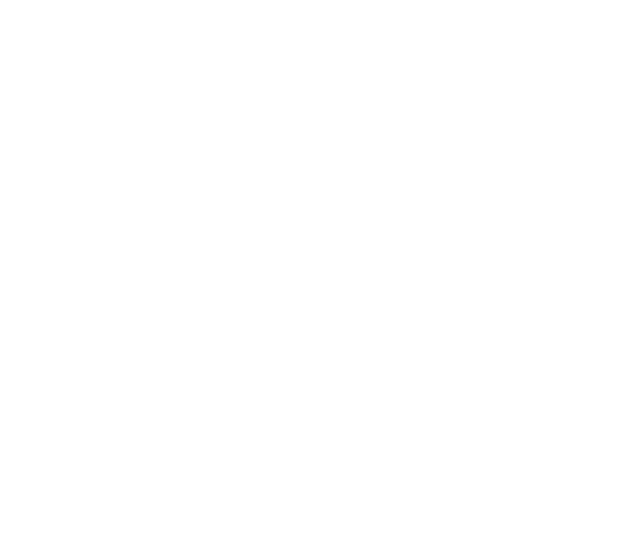
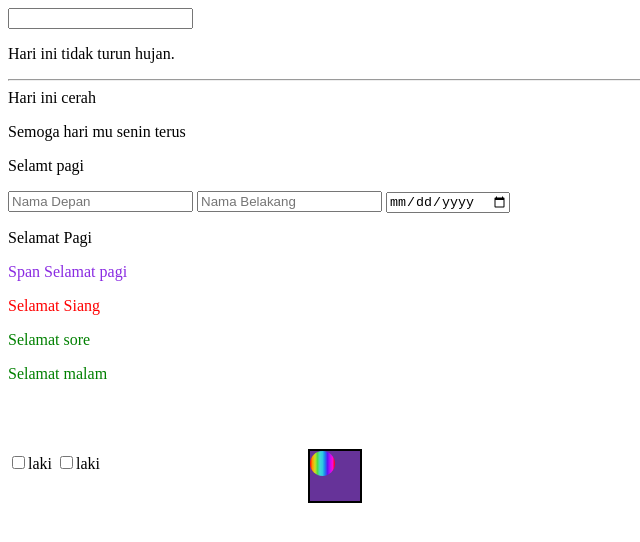
Before and after one commit to RahmadSuryadi99/BelajarWebFrontEnd, a plain HTML site: page Day1/HTML_CSS/index.html in a window 1280 px wide. Shown: the whole page, without its empty margins (0-640 px from the left). Drawn offline with Linux system fonts and the light colour scheme.

Commit message:
belajar Selector CSS day 1

```diff
--- a/Day1/HTML_CSS/index.html
+++ b/Day1/HTML_CSS/index.html
@@ -1,12 +1,63 @@
 <!DOCTYPE html>
 <html lang="en">
+
 <head>
-    <meta charset="UTF-8">
-    <meta http-equiv="X-UA-Compatible" content="IE=edge">
-    <meta name="viewport" content="width=device-width, initial-scale=1.0">
+    <meta charset="UTF-8" />
+    <meta http-equiv="X-UA-Compatible" content="IE=edge" />
+    <meta name="viewport" content="width=device-width, initial-scale=1.0" />
+    <!-- css dan js masuk ke dalam head -->
     <title>Document</title>
+    <!-- contoh styling external css-->
+    <link rel="stylesheet" href="style.css">
+    <!-- contoh styling internal css/inline css -->
+    <!-- <style>
+        p {
+            color: aquamarine;
+        }
+    </style> -->
+    <!-- best practice nya pake eksternal css -->
 </head>
+
 <body>
+    <input>
+    <p class="paragraph">Hari ini tidak turun hujan.</p>
+    <hr />
+    <div>Hari ini cerah</div>
+    <!-- <p class="paragraph" style="color: red;">Semoga hari mu senin terus</p> -->
+    <p class="paragraph kata">Semoga hari mu senin terus</p>
+    <div id="salam" class="paragraph">
+        <p>Selamt pagi</p>
+    </div>
+    <!--
+    <p>tes1</p>
+    <p class="coba">tes2</p>
+    <p id="aja">tes3</p>
+    <p id="aja" class="coba">tes4</p> -->
+
+    <form>
+        <input type="text" placeholder="Nama Depan">
+        <input type="text" placeholder="Nama Belakang">
+        <input type="date">
+    </form>
+
+    <div class="layerSatu">
+        <div class="layerDua positionOne">
+            <p class="salam" id="pSalam">Selamat Pagi</p>
+            <span>Span Selamat pagi</span>
+        </div>
+        <div class="layerDua positionTwo">
+            <div></div>
+            <p class="salam">Selamat Siang</p>
+            <p class="salam">Selamat sore</p>
+            <p class="salam">Selamat malam</p>
+        </div>
+    </div>
+    <div class="kotak">
+        <div class="lingkaran"></div>
+    </div>
+    <input type="checkbox">laki</input>
+    <input type="checkbox">laki</input>
 
 </body>
+
 </html>
--- /dev/null
+++ b/Day1/HTML_CSS/latihan/style.css
@@ -0,0 +1,85 @@
+p{
+    color: yellow;
+}
+/* div p{
+    color: black;
+} */
+/*
+div div p{
+    color: red;
+} */
+.layerSatu{
+    color: black;
+}
+/*
+p {
+    color: yellow;
+}
+
+div p {
+    color: yellow;
+}
+
+div div p {
+    color: yellow;
+}
+
+.layerSatu {
+    color: yellow;
+}
+
+.layerSatu .layerDua {
+    color: yellow;
+}
+
+.layerSatu .layerDua .salam {
+    color: black;
+}
+
+.layerSatu div {
+    color: yellow;
+}
+
+.layerSatu div p {
+    color: yellow;
+}
+
+.layerSatu .layerDua p {
+    color: yellow;
+}
+
+.layerSatu div #pSalam {
+    color: yellow;
+}
+
+.layerSatu .layerDua #pSalam {
+    color: yellow;
+} */
+
+/* .layerSatu > .layerDua , .layerSatu > .layerDua{
+        color: yellow;
+    } */
+
+/* [class] {
+    color: yellow;
+}
+
+[id] {
+    color: yellow;
+}
+
+div [class] {
+    color: yellow;
+}
+
+div .layerDua [class] {
+    color: yellow;
+}
+
+.layerSatu [class] {
+    color: yellow;
+}
+
+.layerSatu div [class] {
+    color: yellow;
+} */
--- /dev/null
+++ b/Day1/HTML_CSS/style.css
@@ -0,0 +1,181 @@
+/* div {
+    color: red;
+} */
+
+/* .[classname] */
+/* .paragraph {
+    color: green;
+}
+
+p.paragraph {
+    color: black;
+}
+
+div,
+p {
+    background-color: gray;
+} */
+
+/* #[idname] */
+/* #salam{
+    color: blueviolet;
+} */
+/*
+[type="text"] {
+    color: pink;
+}
+
+p {
+    color: yellow;
+}
+
+div {
+    color: black;
+}
+
+div,
+p {
+    color: yellow;
+}
+
+div p {
+    color: black;
+}
+
+div~p {
+    color: yellow;
+}
+p{
+    color: brown;
+}
+div p{
+    color: black;
+}
+div div p{
+    color: brown;
+}
+.layerSatu p{
+    color: black;
+}
+.layerSatu div p{
+    color: black;
+}
+.layerDua p{
+    color: brown;
+}
+div.layerSatu p{
+    color: black;
+}
+div .layerDua p {
+    color: brown;
+}
+div div.layerDua p {
+    color: brown;
+}
+div.layerSatu div p{
+    color: black;
+}
+div.layerSatu div.layerDua p {
+    color: brown;
+}
+.layerSatu .layerDua .salam  {
+    color: black;
+}
+div.layerSatu .layerDua .salam {
+    color: brown;
+}
+div.layerSatu div.layerDua .salam {
+    color: black;
+}
+#pSalam{
+    color: brown;
+}
+div #pSalam{
+    color: black;
+}
+div div #pSalam{
+    color: brown;
+}
+div.layerSatu div.layerDua p.salam {
+    color: black;
+}
+div.layerSatu div.layerDua #pSalam {
+    color: brown;
+}
+div, div,p{
+    color: aqua;
+}
+div>div>p{
+
+}
+div>p.salam{
+
+}
+div p.salam {} */
+
+div.positionOne > p.salam + span {
+  color: blueviolet;
+}
+.positionTwo > div {
+  color: aqua;
+}
+.positionTwo > div + p.salam {
+  color: red;
+}
+div.positionTwo > div ~ :first-child {
+  color: chartreuse;
+}
+.positionTwo > div ~ p {
+  color: green;
+}
+/*
+p.salam+span{
+    color: cadetblue;
+}
+div.salam+span{
+    color: cadetblue;
+}
+.posisitionTwo>:first-child{
+    color: orange;
+}
+div.posisitionTwo>p:last-child{
+    color: blanchedalmond;
+}
+div.posisitionTwo>div~ .salam{
+    color: beige;
+}
+.posisitionTwo>div + p.salam{
+    color: yellow;
+} */
+div.kotak {
+  background-color: rebeccapurple;
+  height: 50px;
+  width: 50px;
+  border-width: 2px;
+  border-style: solid;
+  position: relative;
+  top: 50px;
+  left: 300px;
+  right: 200px;
+  bottom: 0;
+}
+div > div.lingkaran {
+  background-color: green;
+  height: 25px;
+  width: 25px;
+  border-radius: 100px;
+  background: linear-gradient(
+    90deg,
+    rgba(255, 0, 0, 1) 0%,
+    rgba(255, 154, 0, 1) 10%,
+    rgba(208, 222, 33, 1) 20%,
+    rgba(79, 220, 74, 1) 30%,
+    rgba(63, 218, 216, 1) 40%,
+    rgba(47, 201, 226, 1) 50%,
+    rgba(28, 127, 238, 1) 60%,
+    rgba(95, 21, 242, 1) 70%,
+    rgba(186, 12, 248, 1) 80%,
+    rgba(251, 7, 217, 1) 90%,
+    rgba(255, 0, 0, 1) 100%
+  );
+}
--- /dev/null
+++ b/Day1/HTML_CSS/tes/style.css
@@ -0,0 +1,107 @@
+/* menggunakan tag */
+/* p{
+    color: blueviolet;
+} */
+
+/* menggunakan class */
+.paragraph {
+    color: brown;
+}
+
+p.paragraph {
+    color: darkgreen;
+}
+
+.kata {
+    color: orange;
+}
+
+/* div,p{
+    background-color: azure;
+}  */
+/* div>p{
+    background-color: red;
+}  */
+/* menggunakan Id */
+#salam {
+    color: blue;
+}
+
+[type="text"] {
+    color: pink;
+}
+
+p.salam {
+    color: cornflowerblue;
+}
+
+/*
+p{
+    color: black;
+}
+.coba {
+    color: red;
+}
+#aja{
+    color: aqua;
+}
+p,#aja, .coba{
+    color: green;
+} */
+
+/* hirarki
+inLine dalam tag
+ */
+/* tugas */
+
+div .layerSatu .salam {
+    color: aqua;
+}
+
+div {
+    color: red;
+}
+
+/* .[classname] */
+.paragraph {
+    color: green;
+}
+
+p.paragraph {
+    color: black;
+}
+
+div,
+p {
+    background-color: gray;
+}
+
+/* #[idname] */
+/* #salam{
+    color: blueviolet;
+} */
+
+[type="text"] {
+    color: pink;
+}
+
+p {
+    color: yellow;
+}
+
+div {
+    color: black;
+}
+
+div,
+p {
+    color: yellow;
+}
+
+div p {
+    color: black;
+}
+
+div~p {
+    color: yellow;
+}
```
Also changed, not shown: Day1/HTML_CSS/latihan/index.html (added, +41 -0 lines).
